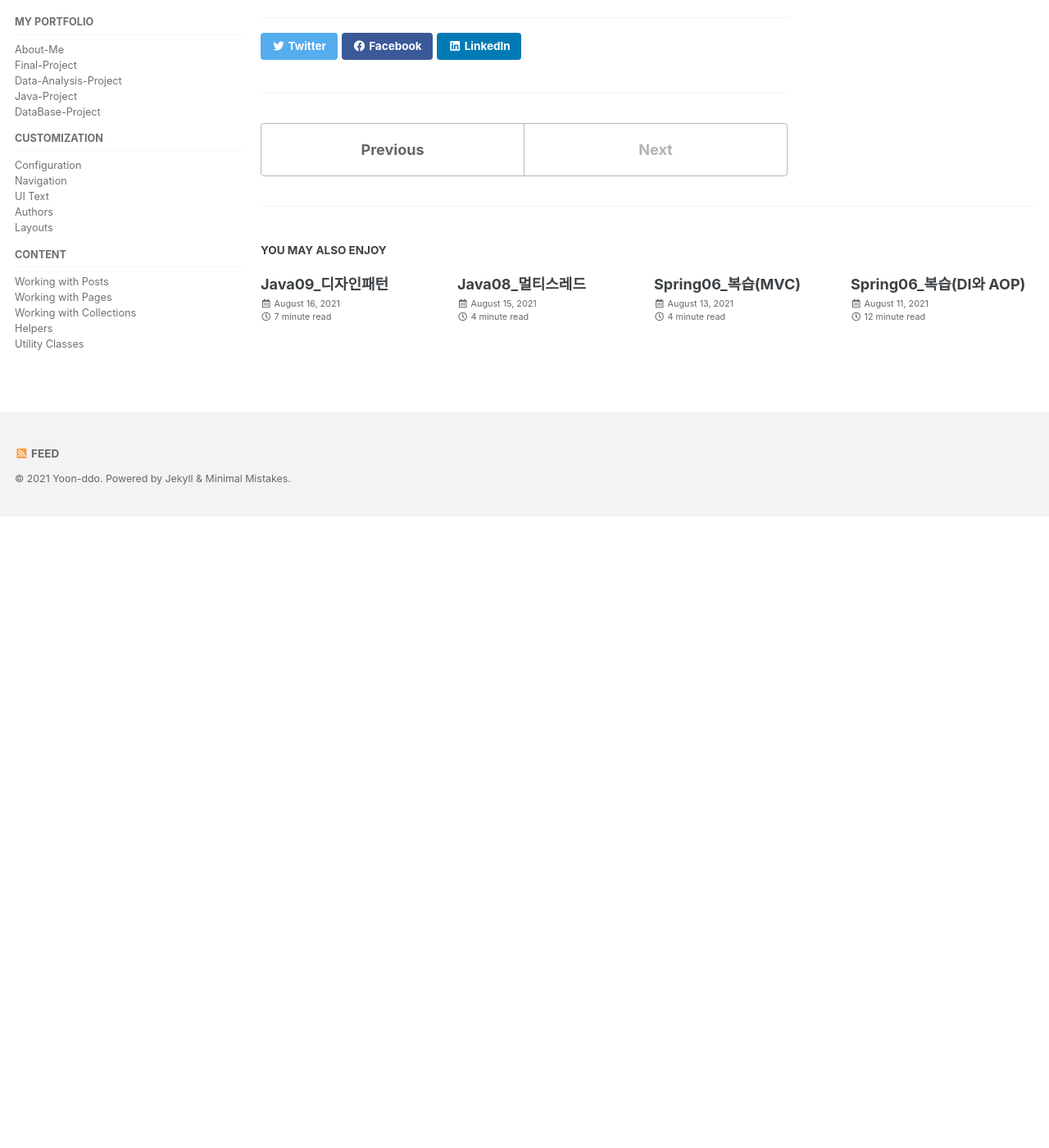
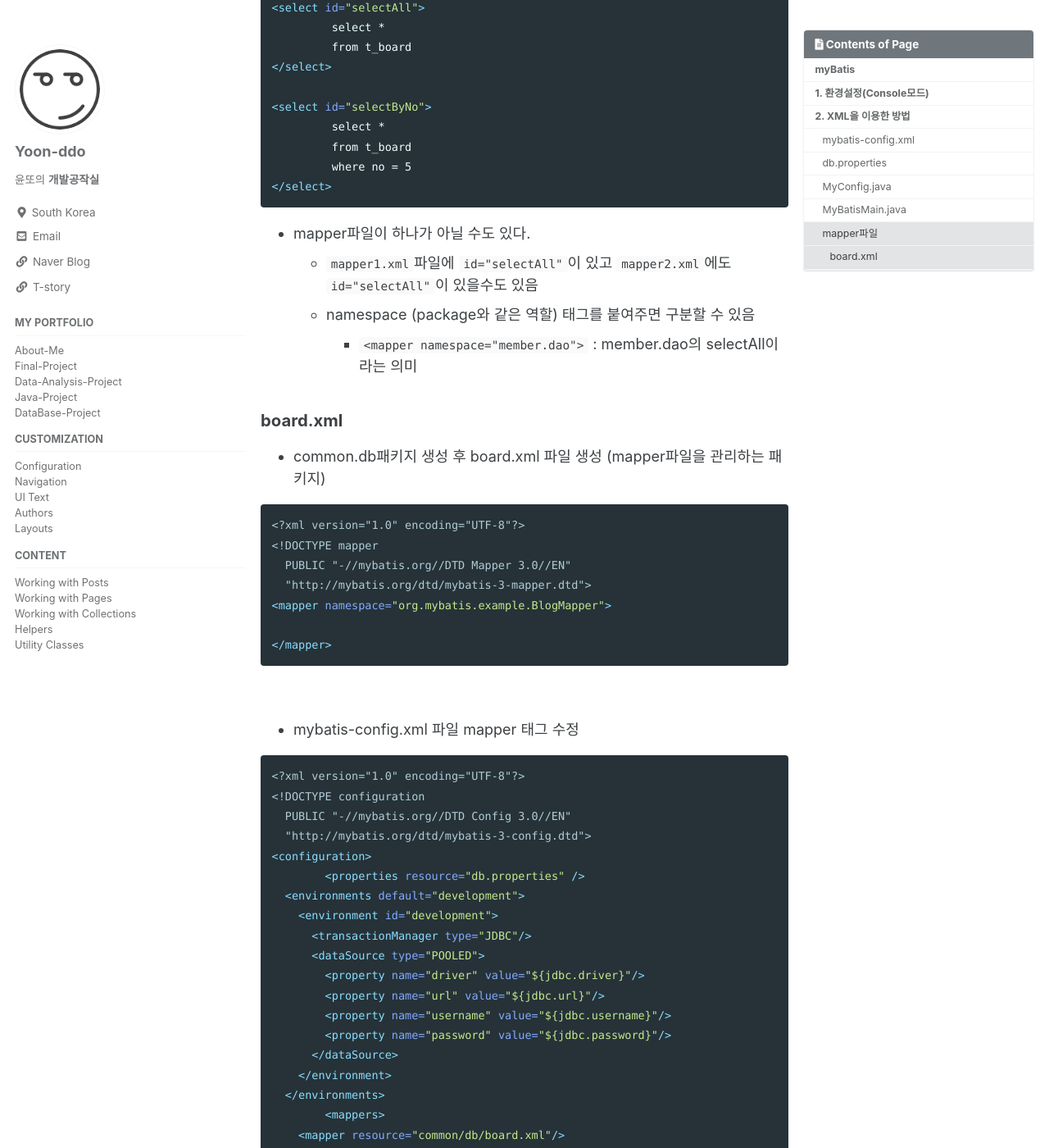
Before and after one commit to Yoon-ddo/Yoon-ddo.github.io, a Jekyll site: the page built from _posts/2021-08-18-Spring07_MyBatis.md, in a window 1280 px wide and 1400 px high, scrolled down 4640 px. Shown: the whole window at 82% size. Built offline with Jekyll 4.4.1, drawn with Linux system fonts in a browser that asks for light colours; cached includes are drawn as plain includes; before the commit the page ends 5270 px from its top, so only the background shows below that; some of the changed text lies outside the part shown.

Commit message:
Update 2021-08-18-Spring07_MyBatis.md

````diff
--- a/_posts/2021-08-18-Spring07_MyBatis.md
+++ b/_posts/2021-08-18-Spring07_MyBatis.md
@@ -36,6 +36,7 @@ tags:
 
 # 2. XML을 이용한 방법
 ## mybatis-config.xml
+* 환경설정파일
 
 ```xml
 <?xml version="1.0" encoding="UTF-8"?>
@@ -75,11 +76,7 @@ jdbc.user=scott
 jdbc.password=tiger
 ```
 
-* 위와 같이 설정해주면 아래와 같은 의미이다.
-  - \<property name="driver" value="${jdbc.driver}"/>
-  - \<property name="url" value="${jdbc.url}"/>
-  - \<property name="username" value="${jdbc.username}"/>
-  - \<property name="password" value="${jdbc.password}"/>
+* 위와 같이 설정해주면 아래와 같이 `mybatis-config.xml` 를 수정한다.
 
 ```xml
 <?xml version="1.0" encoding="UTF-8"?>
@@ -162,6 +159,77 @@ public class MyBatisMain {
 ```
 
 
+## mapper파일
+* 실제 쿼리를 적용할 파일
+* 태그종류
+  - select
+  - insert
+  - update
+  - delete
+* 구문을 구분하는 속성은 `id`속성이다.
+
+```xml
+<select id="selectAll">
+         select *
+         from t_board
+</select>
+
+<select id="selectByNo">
+         select *
+         from t_board
+         where no = 5
+</select>
+```
+
+* mapper파일이 하나가 아닐 수도 있다.
+  - `mapper1.xml`파일에 `id="selectAll"`이 있고 `mapper2.xml`에도 `id="selectAll"`이 있을수도 있음
+  - namespace (package와 같은 역할) 태그를 붙여주면 구분할 수 있음
+    + `<mapper namespace="member.dao">` : member.dao의 selectAll이라는 의미
+<br>
+
+### board.xml
+* common.db패키지 생성 후 board.xml 파일 생성 (mapper파일을 관리하는 패키지)
+
+```xml
+<?xml version="1.0" encoding="UTF-8"?>
+<!DOCTYPE mapper
+  PUBLIC "-//mybatis.org//DTD Mapper 3.0//EN"
+  "http://mybatis.org/dtd/mybatis-3-mapper.dtd">
+<mapper namespace="org.mybatis.example.BlogMapper">
+
+</mapper>
+```
+
+<br>
+
+* mybatis-config.xml 파일 mapper 태그 수정
+
+```xml
+<?xml version="1.0" encoding="UTF-8"?>
+<!DOCTYPE configuration
+  PUBLIC "-//mybatis.org//DTD Config 3.0//EN"
+  "http://mybatis.org/dtd/mybatis-3-config.dtd">
+<configuration>
+	<properties resource="db.properties" />
+  <environments default="development">
+    <environment id="development">
+      <transactionManager type="JDBC"/>
+      <dataSource type="POOLED">
+        <property name="driver" value="${jdbc.driver}"/>
+        <property name="url" value="${jdbc.url}"/>
+        <property name="username" value="${jdbc.username}"/>
+        <property name="password" value="${jdbc.password}"/>
+      </dataSource>
+    </environment>
+  </environments>
+	<mappers>
+    <mapper resource="common/db/board.xml"/>
+  </mappers>
+</configuration>
+```
+
+
+
 
 
 
````
